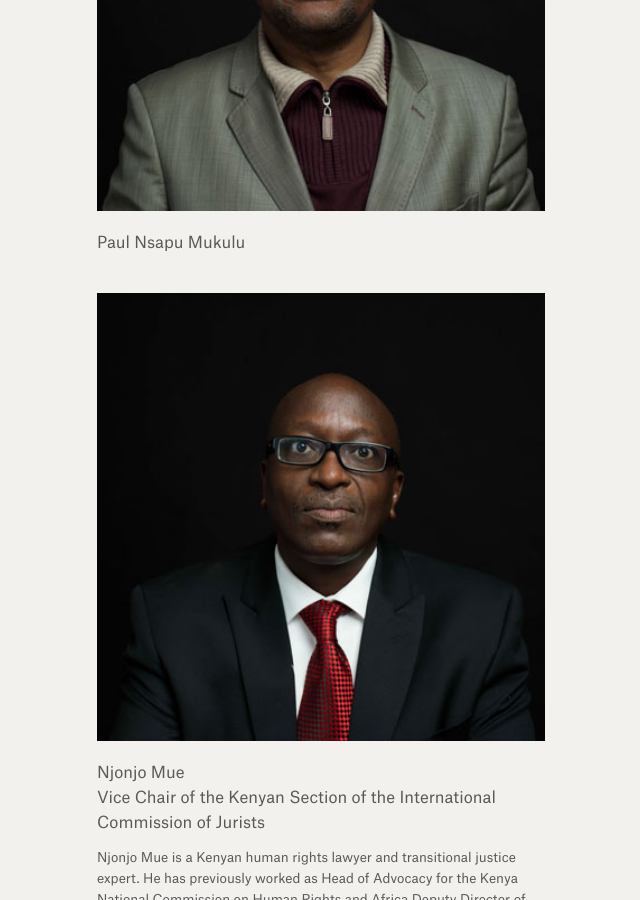
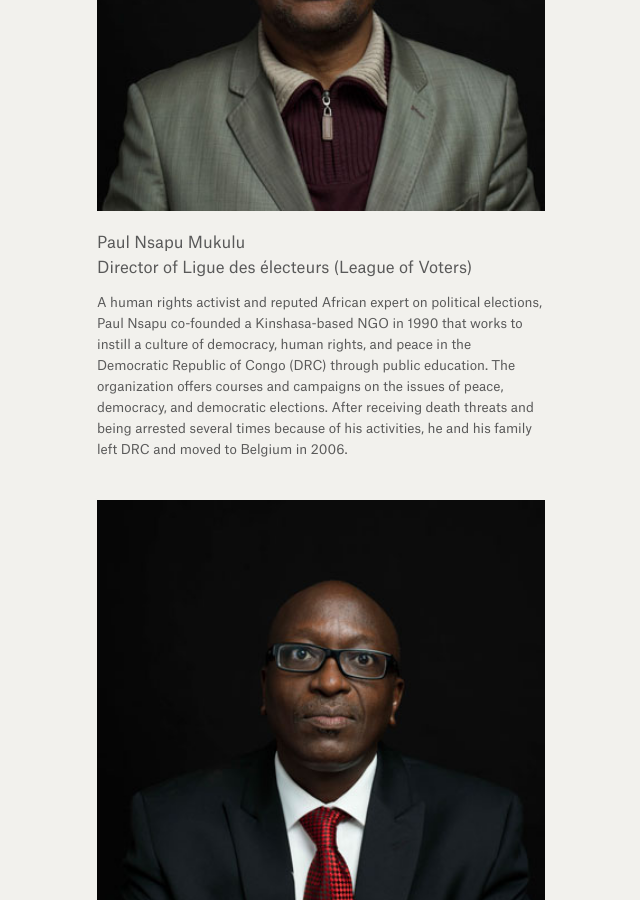
Before and after one commit to weights-and-measures/weights-and-measures.github.io, a Jekyll site: the page built from photographs.html, in a window 1280 px wide and 900 px high, scrolled down 11347 px. Shown: the whole window, without its empty margins (319-959 px from the left). Built offline with Jekyll 4.4.1, drawn with Linux system fonts in a browser that asks for light colours.

Commit message:
Updated D13

```diff
--- a/_photographs/d13.markdown
+++ b/_photographs/d13.markdown
@@ -6,4 +6,6 @@ position: 46
 
 ![paul_nsapu07.jpg](/uploads/paul_nsapu07.jpg)
 
-Paul Nsapu Mukulu
+Paul Nsapu Mukulu <br> Director of  Ligue des électeurs (League of Voters)
+
+A human rights activist and reputed African expert on political elections, Paul Nsapu co-founded a Kinshasa-based NGO in 1990 that works to instill a culture of democracy, human rights, and peace in the Democratic Republic of Congo (DRC) through public education. The organization offers courses and campaigns on the issues of peace, democracy, and democratic elections. After receiving death threats and being arrested several times because of his activities, he and his family left DRC and moved to Belgium in 2006.
```
